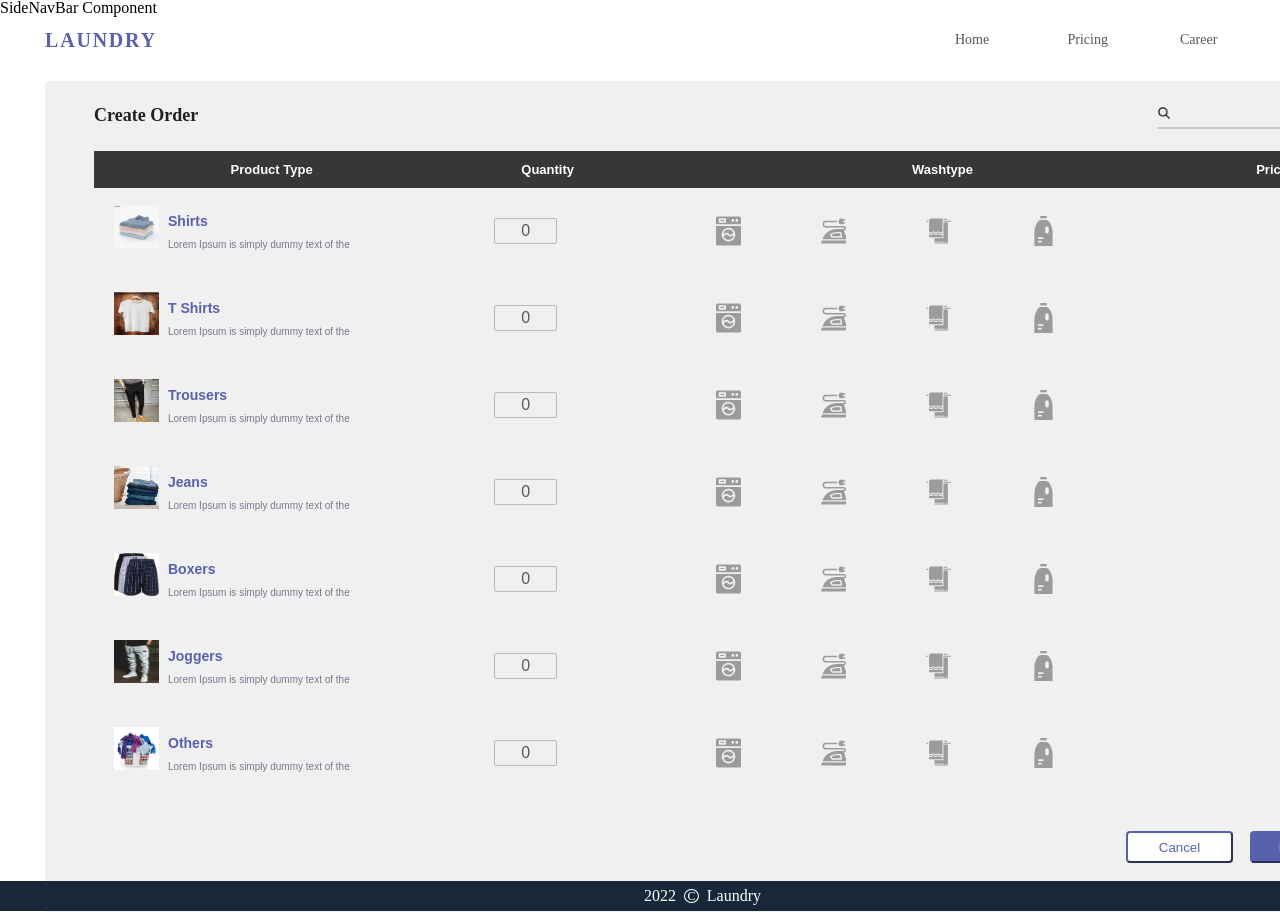
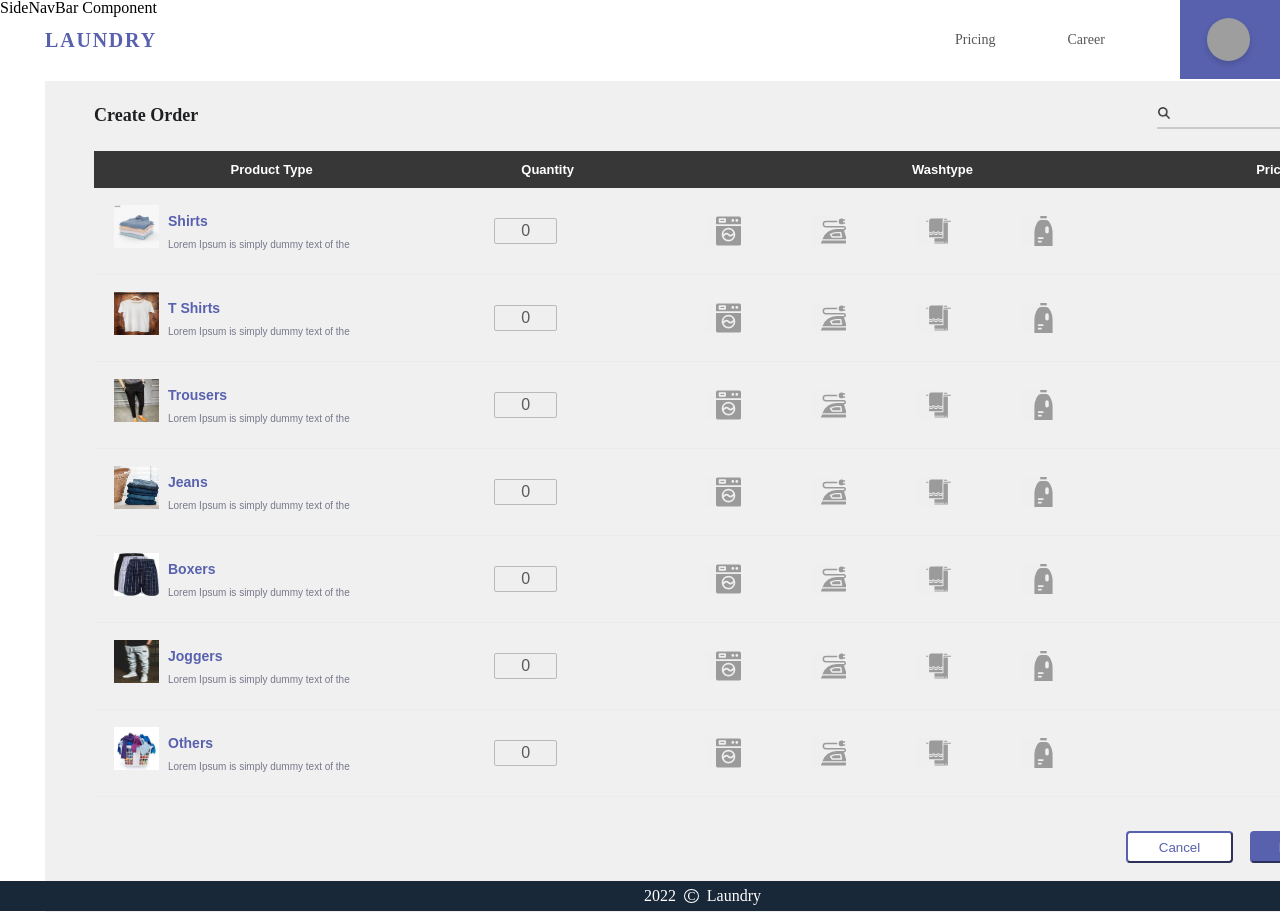
Before and after one commit to Rajagopal9597/Laundry_App, a React (Create React App) app: page /create in a window 1280 px wide. Shown: the top 912 px of the page. Built offline with nearby package versions, Linux system fonts and the light colour scheme; grey boxes are pictures that could not be loaded.

Commit message:
linked nabvar2 with create order component

```diff
--- a/src/components/CreateOrder/CreateOrder.jsx
+++ b/src/components/CreateOrder/CreateOrder.jsx
@@ -3,16 +3,17 @@ import React from "react";
 import Search from "../Search/Search";
 import Table from "../CreateTable/Table";
 import Footer2 from "../Footer2/Footer2";
+import Navbar2 from "../Navbar2/Navbar2";
 
 import "./createOrder.css"
-import Navbar from "../Navbar/Navbar";
+
 
 
 export default function CreateOrder() {
     return (
         <div>
             <div className="header">
-                <Navbar/>
+                <Navbar2/>
             </div>
             <div className="side-navbar">
                 SideNavBar Component
```
